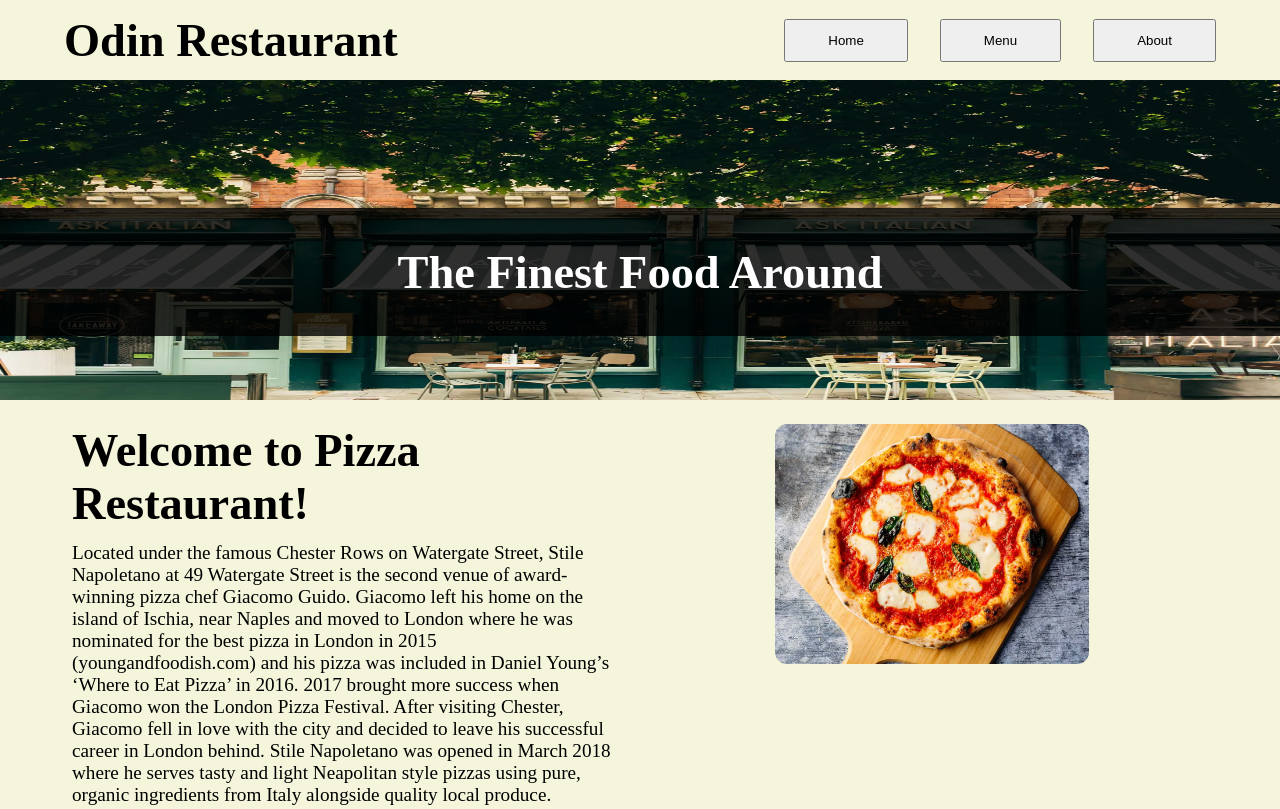
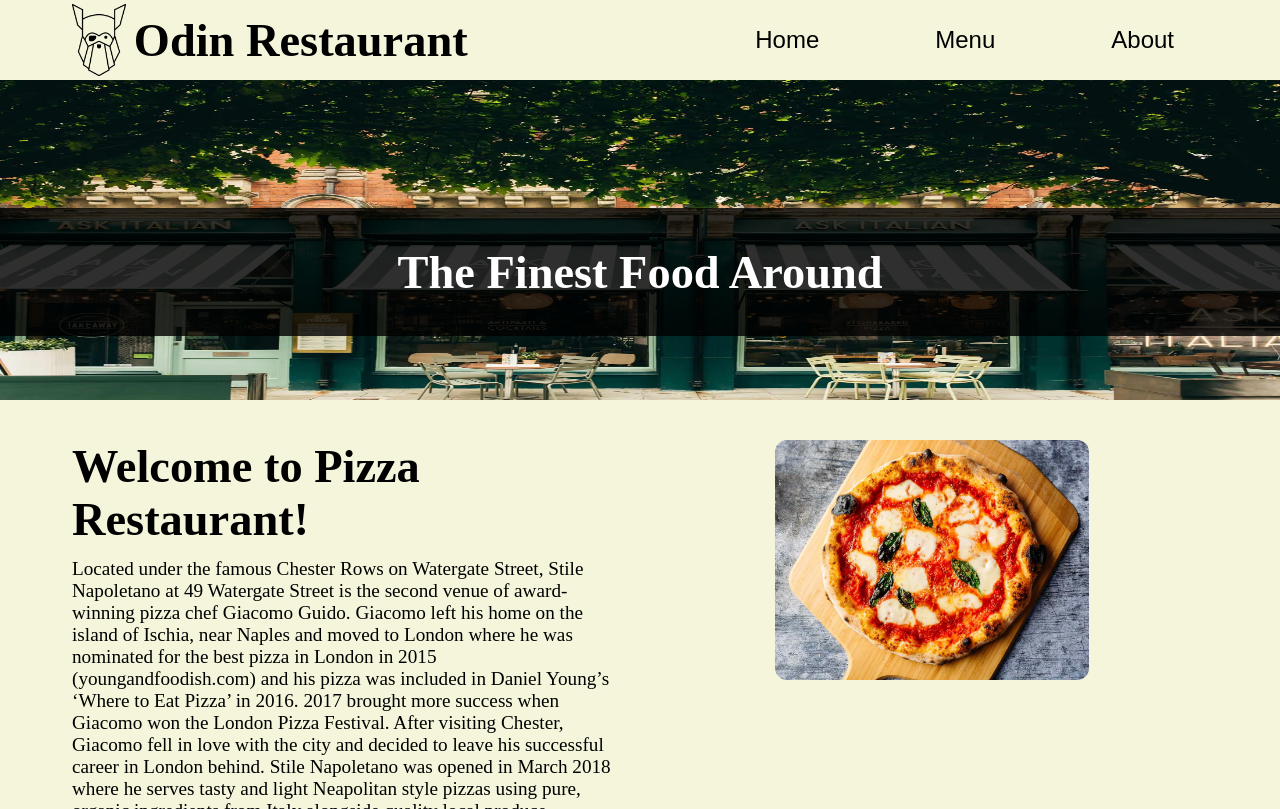
Before and after one commit to adamdrsinc/odin-restaurant, a website built with webpack: page src/template.html in a window 1280 px wide. Shown: the top 809 px of the page. Built offline with nearby package versions, Linux system fonts and the light colour scheme.

Commit message:
Finish page, converting to javascript

```diff
--- a/src/css/main.css
+++ b/src/css/main.css
@@ -7,12 +7,14 @@
 
 body{
     --background-color-all: beige;
+    --section-margin: 2vh 0;
+    --section-height: 30vh;
+
     background-color: var(--background-color-all);
     min-height: 100vh;
 
     display: grid;
     grid-template-columns: 1fr;
-    grid-template-rows: 2fr 8fr;
 
     justify-items: center;
 }
@@ -23,11 +25,24 @@ header,
 }
 
 header{
-
     background-color: var(--background-color-all);
     display: flex;
     justify-content: space-between;
     align-items: center;
+    max-height: 10vh;
+}
+
+#header-logo-container{
+    display: flex;
+    align-items: center;
+    max-height: 10vh;
+    padding: 1vh;
+    gap: 8px;
+}
+
+#header-logo-container img{
+    filter: invert(1);
+    max-height: 9vh;
 }
 
 nav{
@@ -38,6 +53,16 @@ nav{
 
 nav button{
     padding: 12px 42px;
+    font-size: 1.5rem;
+    background-color: transparent;
+    border: none;
+    cursor: pointer;
+    color: black;
+    transition: color 0.3s ease;
+}
+
+nav button:hover{
+    color: gray;
 }
 
 #content{
@@ -45,7 +70,7 @@ nav button{
 }
 
 .section{
-    --section-height: 30vh;
+    margin: var(--section-margin);
     min-height: var(--section-height);
     padding: 1vh;
 
@@ -129,19 +154,25 @@ p + p{
 }
 
 .triple-column-grid{
+    margin: var(--section-margin);
+    min-height: var(--section-height);
     display: grid;
-    grid-template-columns: 1fr 1fr 1fr;
+    grid-template-columns: repeat(auto-fit, minmax(400px, 1fr));
     grid-template-rows: 1fr;
     grid-auto-rows: 1fr;
 
-    background-color: white;
-    border: 1px solid black;
+    gap: 20px;
 }
 
 .food-card{
     display: flex;
     flex-direction: column;
     gap: 8px;
+
+        background-color: white;
+    border: 1px solid black;
+    border-radius: 12px;
+    padding: 1vh;
 }
 
 .food-card h2{
@@ -162,6 +193,12 @@ p + p{
     font-size: 1.2rem;
     margin-top: 12px;
     border-radius: 12px;
+
+    cursor: pointer;
+}
+
+.food-card button:hover{
+    opacity: 0.8;
 }
 
 .food-card .price{
--- /dev/null
+++ b/src/page-load.js
@@ -0,0 +1,5 @@
+const pageLoad = () => {
+
+};
+
+export {pageLoad};
--- a/src/template.html
+++ b/src/template.html
@@ -7,8 +7,8 @@
 </head>
 <body>
     <header>
-        <div class="header-logo-container">
-            <div class="logo"></div>
+        <div id="header-logo-container">
+            <img src="./img/odin-logo.png" alt="">
             <h1>Odin Restaurant</h1>
         </div>
         </div>
@@ -38,7 +38,7 @@
                 <img id="intro-image" src="./img/pizza.jpg" alt="A picture of a margherita pizza with a sourdough crust on top of a wooden board.">
             </div>
         </div>
-        <div class="section">
+        <div class="triple-column-grid">
             <div class="food-card">
                 <h2>Margherita</h2>
                 <img src="./img/pizza.jpg" alt="">
```
Also changed, not shown: src/img/odin-logo.png (added).
